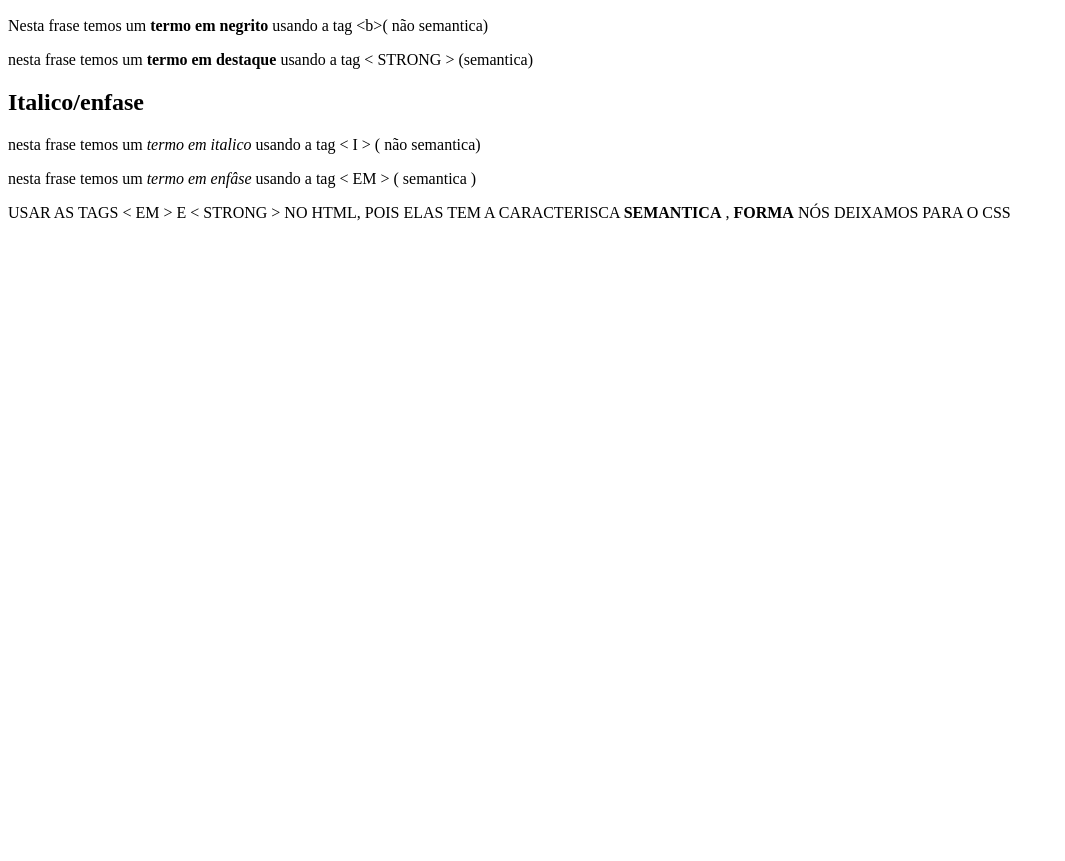
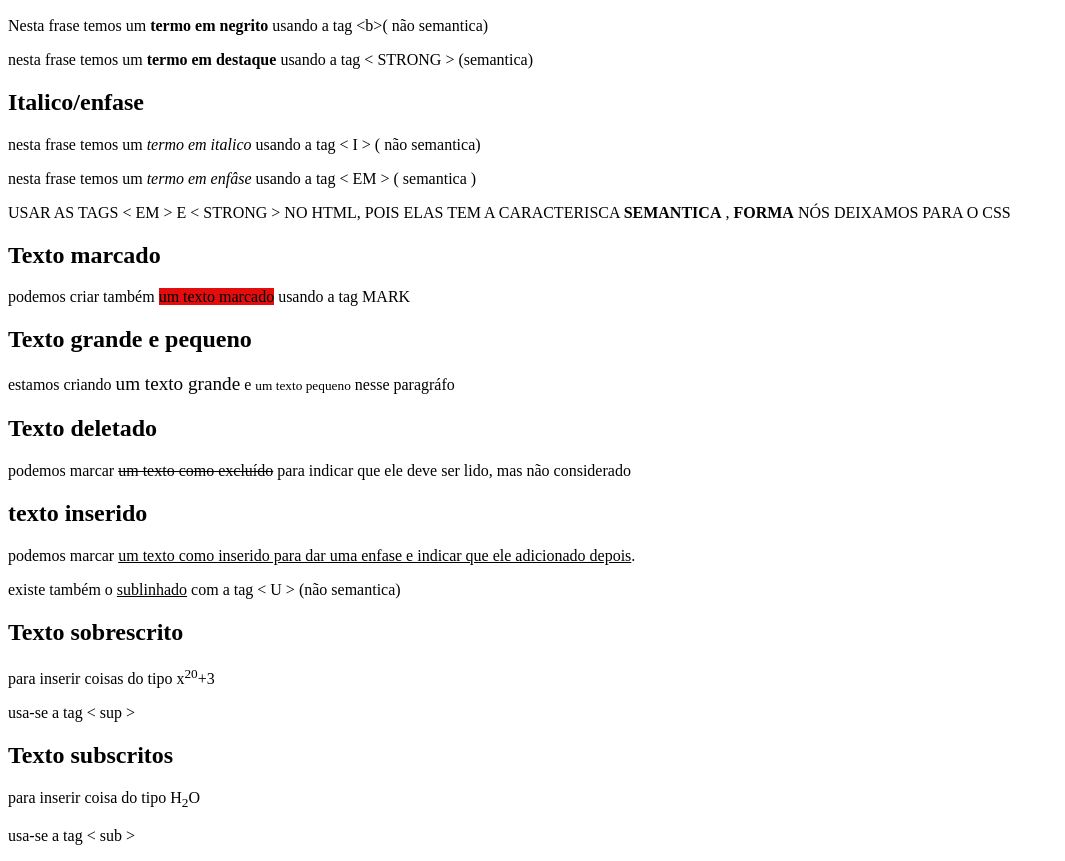
Before and after one commit to AmaranteWellington/Curso-html-css3, a plain HTML site: page ex07/index.html in a window 1280 px wide. Shown: the part 110-971 px from the top of the page, without its empty margins (0-1065 px from the left). Before the commit the page ends 800 px from the top, so only its background shows below. Drawn offline with Linux system fonts and the light colour scheme.

Commit message:
exercicio
Modified

```diff
--- a/ex07/index.html
+++ b/ex07/index.html
@@ -4,6 +4,11 @@
     <meta charset="UTF-8">
     <meta http-equiv="X-UA-Compatible" content="IE=edge">
     <meta name="viewport" content="width=device-width, initial-scale=1.0">
+    <style>
+        mark {
+            background-color: rgb(228, 13, 13);
+        }
+    </style>
     <title>principais formatações</title>
 </head>
 <body>
@@ -15,5 +20,21 @@
     <p>nesta frase temos um <I>termo em italico</I> usando a tag &lt; I &gt; ( não semantica)</p>
     <p>nesta frase temos um<EM> termo em enfâse</EM> usando a tag &LT; EM &GT; ( semantica )</p>
     <P>USAR AS TAGS &LT; EM &GT; E &LT; STRONG &GT; NO HTML, POIS ELAS TEM A CARACTERISCA  <STRONg>SEMANTICA</STRONg> , <STRONG>FORMA</STRONG> NÓS DEIXAMOS PARA O CSS</P>
+    <H2>Texto marcado</H2>
+    <P>podemos criar também <MARK>um texto marcado</MARK> usando a tag MARK</P>
+    <h2>Texto grande e pequeno</h2>
+     <p>estamos criando <big>um texto grande</big> e <small>um texto pequeno</small> nesse paragráfo</p>
+     <H2>Texto deletado</H2>
+     <p>podemos marcar <del>um texto como excluído</del> para indicar que ele deve ser lido, mas não considerado</p>
+    <h2>texto inserido</h2>
+    <p>podemos marcar <ins>um texto como inserido para dar uma enfase e indicar que ele adicionado depois</ins>.</p>
+    <p>existe também o <u>sublinhado</u> com a tag &lt; U &gt; (não semantica)</p>
+    <h2>Texto sobrescrito</h2>
+    <p>para inserir coisas do tipo x<sup>20</sup>+3</p>
+    <p>usa-se a tag &lt; sup &gt;</p>
+    <h2>Texto subscritos</h2>
+    <p>para inserir coisa do tipo H<sub>2</sub>O</p>
+    <p>usa-se a tag &lt; sub &gt;</p>
+
 </body>
 </html>
```
